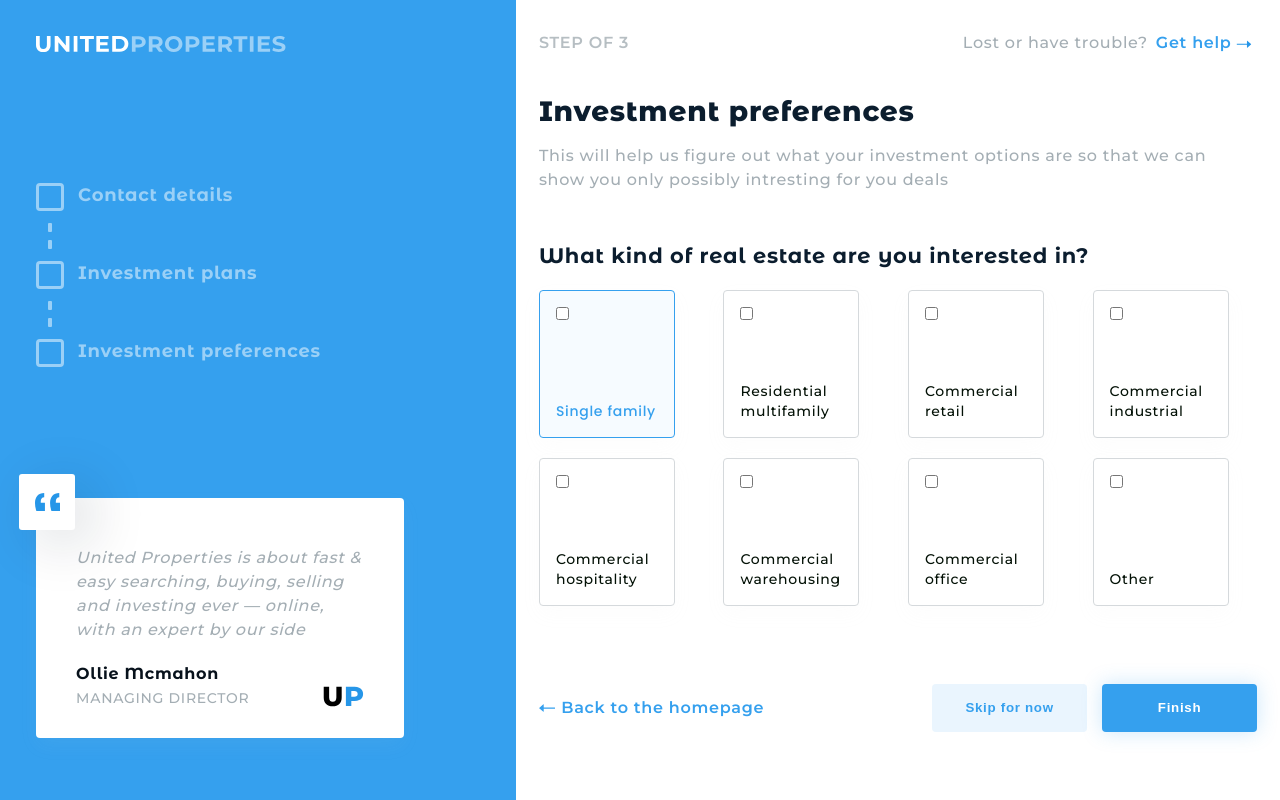
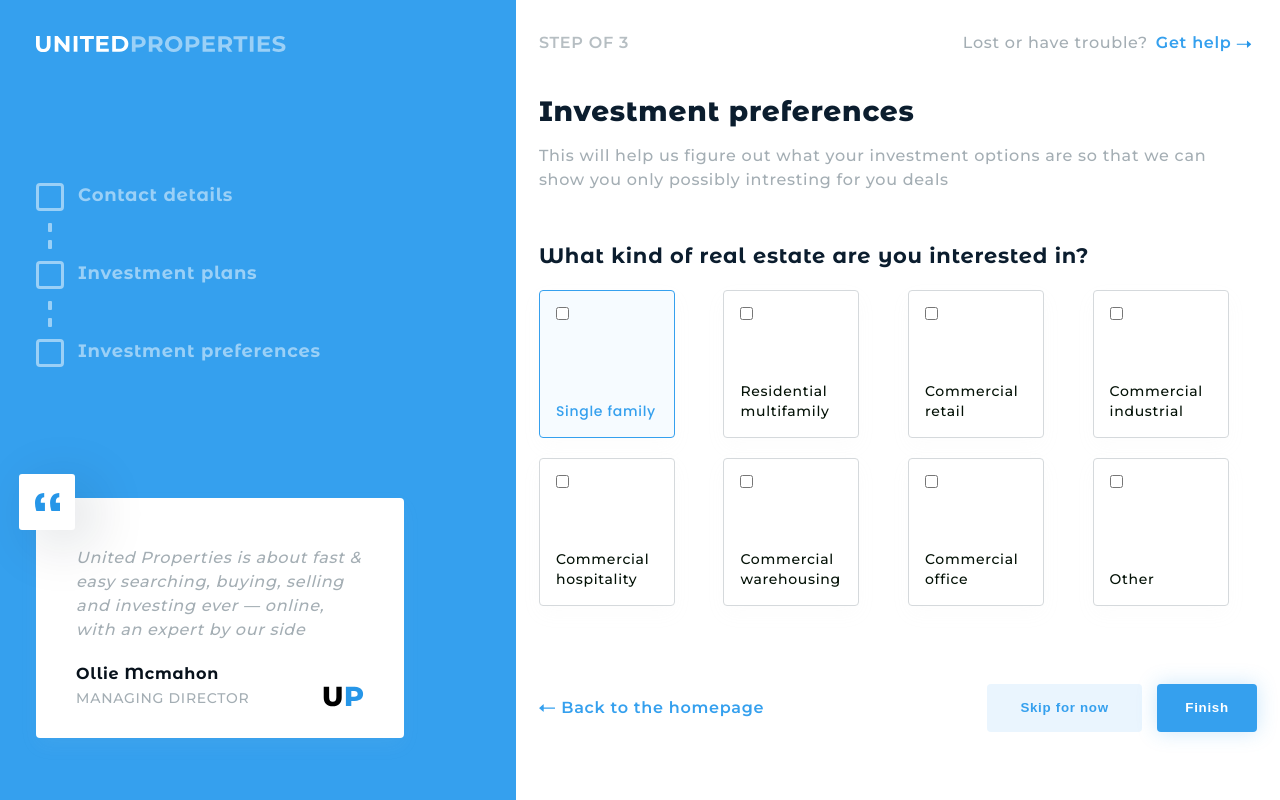
Before and after one commit to cavaglieridomenico/user-onboarding, a React (Create React App) app: page /preferences in a window 1280 px wide. Built offline with nearby package versions, Linux system fonts and the light colour scheme.

Commit message:
[ADDED] Finish button in the Footer
Added logic to the Component Footer to display a different button on the
Preferences page.

```diff
--- a/src/assets/style/footer.css
+++ b/src/assets/style/footer.css
@@ -3,6 +3,7 @@ footer {
   grid-template-rows: auto auto;
   grid-template-columns: auto;
   margin-bottom: 1%;
+  min-width: max-content;
 }
 
 .link-to-page {
@@ -45,6 +46,11 @@ footer {
   box-shadow: var(--lightShadow);
 }
 
+.btn-primary.finish-button {
+  width: 100px;
+  height: 48px;
+}
+
 .btn-primary .arrow-button {
   position: relative;
   display: inline-block;
@@ -62,10 +68,6 @@ footer {
   color: var(--primaryColor);
   border: solid 1px var(--primaryColor);
   transform: scale(1.05);
-}
-
-.btn-primary:hover > img {
-  opacity: 0;
 }
 
 .btn-primary50 {
--- a/src/components/Footer.js
+++ b/src/components/Footer.js
@@ -15,7 +15,11 @@ const Footer = ({ homePage, nextPage, textRightButton }) => {
           <button className='btn btn-primary50'>Skip for now</button>
         </Link>
         <Link to={nextPage}>
-          <button className='btn btn-primary'>
+          <button
+            className={`btn btn-primary ${
+              textRightButton === 'Finish' && 'finish-button'
+            }`}
+          >
             <span>{textRightButton}</span>
             <div
               className={
```
